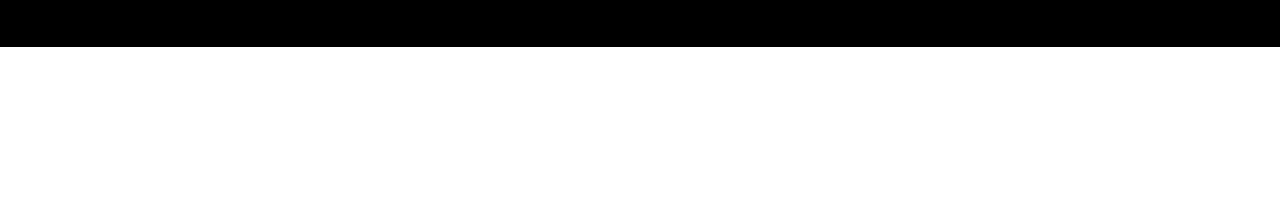
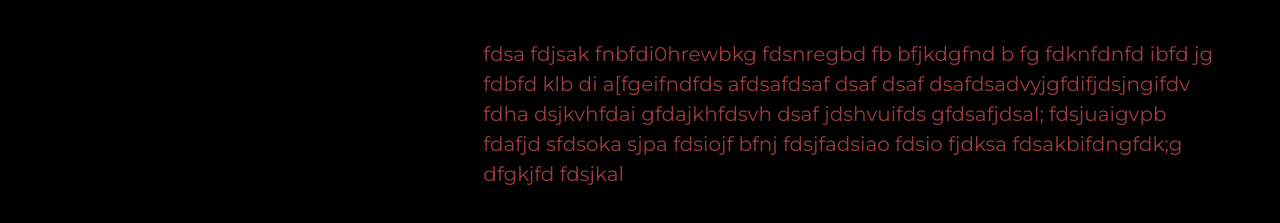
Before and after one commit to omerkatan1/portfolio, a plain HTML site: page public/index.html in a window 1280 px wide. Shown: the part 1115-1338 px from the top of the page. Before the commit the page ends 1162 px from the top, so only its background shows below. Drawn offline with nearby package versions, Linux system fonts and the light colour scheme.

Commit message:
about me

```diff
--- a/public/css/style.css
+++ b/public/css/style.css
@@ -143,7 +143,7 @@ header {
 
 
 
-
+/* about me area stuff */
 #aboutMeContainer {
     margin-top: 40vh;
     background-color: black;
@@ -155,4 +155,12 @@ header {
 
 #aboutMe-titleText {
     color: whitesmoke;
+    margin-bottom: 50px;
 }
+
+#aboutMe-subText {
+    font-size: 20px;
+    color: rgb(158, 60, 60);
+    margin-left: 40px;
+    margin-right: 40px;
+}
--- a/public/index.html
+++ b/public/index.html
@@ -64,6 +64,7 @@
                 <!-- About Me Text -->
                 <div class="col-8">
                     <h1 id="aboutMe-titleText">About Me</h1>
+                    <p id="aboutMe-subText">fdsa fdjsak fnbfdi0hrewbkg fdsnregbd fb bfjkdgfnd b fg fdknfdnfd ibfd jg fdbfd klb di a[fgeifndfds afdsafdsaf dsaf dsaf dsafdsadvyjgfdifjdsjngifdv fdha dsjkvhfdai gfdajkhfdsvh dsaf jdshvuifds gfdsafjdsal; fdsjuaigvpb fdafjd sfdsoka sjpa fdsiojf bfnj fdsjfadsiao fdsio fjdksa fdsakbifdngfdk;g dfgkjfd  fdsjkal</p>
                 </div>
 
 
```
